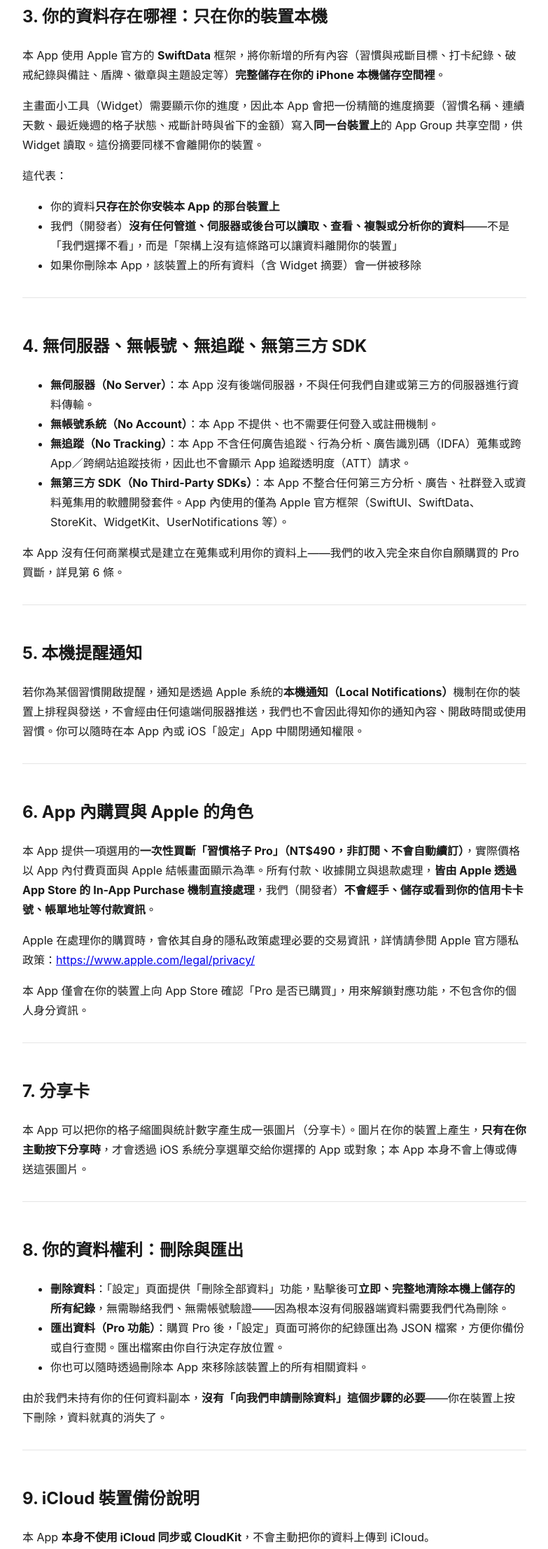
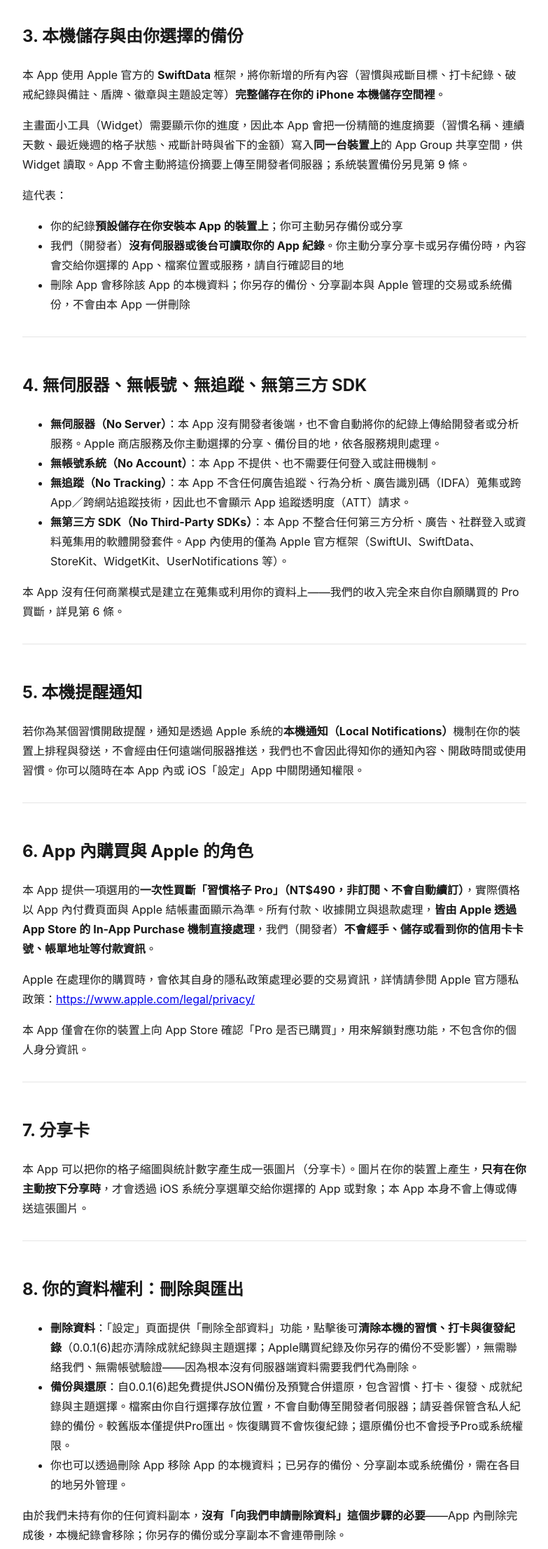
Before and after one commit to holoyoyi/legal, a plain HTML site: page app4-habitgrid/privacy.html in a window 1280 px wide. Shown: the part 1032-3246 px from the top of the page at 70% size, without its empty margins (248-1031 px from the left). Drawn offline with Linux system fonts and the light colour scheme.

Commit message:
Align HabitGrid and FastTrack backup and data handling explanations

```diff
--- a/app4-habitgrid/privacy.html
+++ b/app4-habitgrid/privacy.html
@@ -27,23 +27,23 @@
 <li>讀取你的通訊錄、相簿、相機、麥克風、定位或健康資料（本 App 唯一可能請求的系統權限是<strong>通知</strong>，見第 5 條）</li>
 <li>使用 Cookie 或裝置指紋等技術追蹤你</li>
 <li>蒐集任何形式的使用分析、行為記錄或崩潰回報並回傳給我們</li>
-<li>將你輸入的任何內容傳送到任何伺服器（本 App 沒有任何網路連線程式碼）</li>
+<li>將你輸入的紀錄自動上傳至開發者伺服器（本 App 沒有開發者後端；Apple 商店服務、由你主動選擇的分享與備份另見第 6 至 9 條）</li>
 </ul>
 
 <hr>
 
-<h2>3. 你的資料存在哪裡：只在你的裝置本機</h2>
+<h2>3. 本機儲存與由你選擇的備份</h2>
 
 <p>本 App 使用 Apple 官方的 <strong>SwiftData</strong> 框架，將你新增的所有內容（習慣與戒斷目標、打卡紀錄、破戒紀錄與備註、盾牌、徽章與主題設定等）<strong>完整儲存在你的 iPhone 本機儲存空間裡</strong>。</p>
 
-<p>主畫面小工具（Widget）需要顯示你的進度，因此本 App 會把一份精簡的進度摘要（習慣名稱、連續天數、最近幾週的格子狀態、戒斷計時與省下的金額）寫入<strong>同一台裝置上</strong>的 App Group 共享空間，供 Widget 讀取。這份摘要同樣不會離開你的裝置。</p>
+<p>主畫面小工具（Widget）需要顯示你的進度，因此本 App 會把一份精簡的進度摘要（習慣名稱、連續天數、最近幾週的格子狀態、戒斷計時與省下的金額）寫入<strong>同一台裝置上</strong>的 App Group 共享空間，供 Widget 讀取。App 不會主動將這份摘要上傳至開發者伺服器；系統裝置備份另見第 9 條。</p>
 
 <p>這代表：</p>
 
 <ul>
-<li>你的資料<strong>只存在於你安裝本 App 的那台裝置上</strong></li>
-<li>我們（開發者）<strong>沒有任何管道、伺服器或後台可以讀取、查看、複製或分析你的資料</strong>——不是「我們選擇不看」，而是「架構上沒有這條路可以讓資料離開你的裝置」</li>
-<li>如果你刪除本 App，該裝置上的所有資料（含 Widget 摘要）會一併被移除</li>
+<li>你的紀錄<strong>預設儲存在你安裝本 App 的裝置上</strong>；你可主動另存備份或分享</li>
+<li>我們（開發者）<strong>沒有伺服器或後台可讀取你的 App 紀錄</strong>。你主動分享分享卡或另存備份時，內容會交給你選擇的 App、檔案位置或服務，請自行確認目的地</li>
+<li>刪除 App 會移除該 App 的本機資料；你另存的備份、分享副本與 Apple 管理的交易或系統備份，不會由本 App 一併刪除</li>
 </ul>
 
 <hr>
@@ -51,7 +51,7 @@
 <h2>4. 無伺服器、無帳號、無追蹤、無第三方 SDK</h2>
 
 <ul>
-<li><strong>無伺服器（No Server）</strong>：本 App 沒有後端伺服器，不與任何我們自建或第三方的伺服器進行資料傳輸。</li>
+<li><strong>無伺服器（No Server）</strong>：本 App 沒有開發者後端，也不會自動將你的紀錄上傳給開發者或分析服務。Apple 商店服務及你主動選擇的分享、備份目的地，依各服務規則處理。</li>
 <li><strong>無帳號系統（No Account）</strong>：本 App 不提供、也不需要任何登入或註冊機制。</li>
 <li><strong>無追蹤（No Tracking）</strong>：本 App 不含任何廣告追蹤、行為分析、廣告識別碼（IDFA）蒐集或跨 App／跨網站追蹤技術，因此也不會顯示 App 追蹤透明度（ATT）請求。</li>
 <li><strong>無第三方 SDK（No Third-Party SDKs）</strong>：本 App 不整合任何第三方分析、廣告、社群登入或資料蒐集用的軟體開發套件。App 內使用的僅為 Apple 官方框架（SwiftUI、SwiftData、StoreKit、WidgetKit、UserNotifications 等）。</li>
@@ -86,12 +86,12 @@
 <h2>8. 你的資料權利：刪除與匯出</h2>
 
 <ul>
-<li><strong>刪除資料</strong>：「設定」頁面提供「刪除全部資料」功能，點擊後可<strong>立即、完整地清除本機上儲存的所有紀錄</strong>，無需聯絡我們、無需帳號驗證——因為根本沒有伺服器端資料需要我們代為刪除。</li>
-<li><strong>匯出資料（Pro 功能）</strong>：購買 Pro 後，「設定」頁面可將你的紀錄匯出為 JSON 檔案，方便你備份或自行查閱。匯出檔案由你自行決定存放位置。</li>
-<li>你也可以隨時透過刪除本 App 來移除該裝置上的所有相關資料。</li>
+<li><strong>刪除資料</strong>：「設定」頁面提供「刪除全部資料」功能，點擊後可<strong>清除本機的習慣、打卡與復發紀錄</strong>（0.0.1(6)起亦清除成就紀錄與主題選擇；Apple購買紀錄及你另存的備份不受影響），無需聯絡我們、無需帳號驗證——因為根本沒有伺服器端資料需要我們代為刪除。</li>
+<li><strong>備份與還原</strong>：自0.0.1(6)起免費提供JSON備份及預覽合併還原，包含習慣、打卡、復發、成就紀錄與主題選擇。檔案由你自行選擇存放位置，不會自動傳至開發者伺服器；請妥善保管含私人紀錄的備份。較舊版本僅提供Pro匯出。恢復購買不會恢復紀錄；還原備份也不會授予Pro或系統權限。</li>
+<li>你也可以透過刪除 App 移除 App 的本機資料；已另存的備份、分享副本或系統備份，需在各目的地另外管理。</li>
 </ul>
 
-<p>由於我們未持有你的任何資料副本，<strong>沒有「向我們申請刪除資料」這個步驟的必要</strong>——你在裝置上按下刪除，資料就真的消失了。</p>
+<p>由於我們未持有你的任何資料副本，<strong>沒有「向我們申請刪除資料」這個步驟的必要</strong>——App 內刪除完成後，本機紀錄會移除；你另存的備份或分享副本不會連帶刪除。</p>
 
 <hr>
 
```
Also changed, not shown: app10-fasttrack/privacy.html (+2 -2 lines), app10-fasttrack/support.html (+4 -3 lines), app10-fasttrack/terms.html (+2 -2 lines), app4-habitgrid/terms.html (+2 -2 lines).
